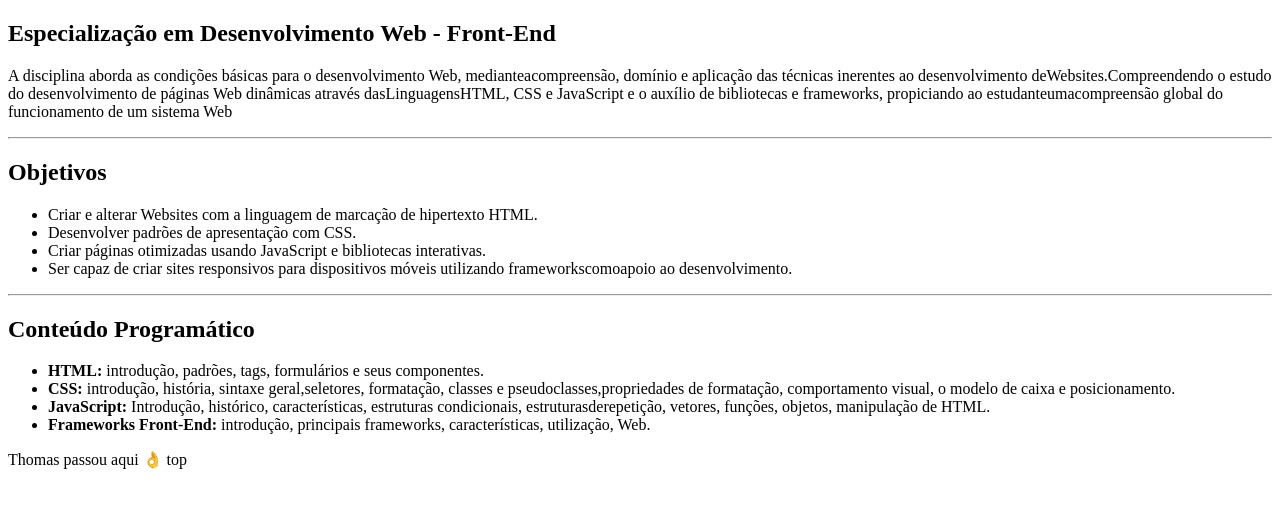
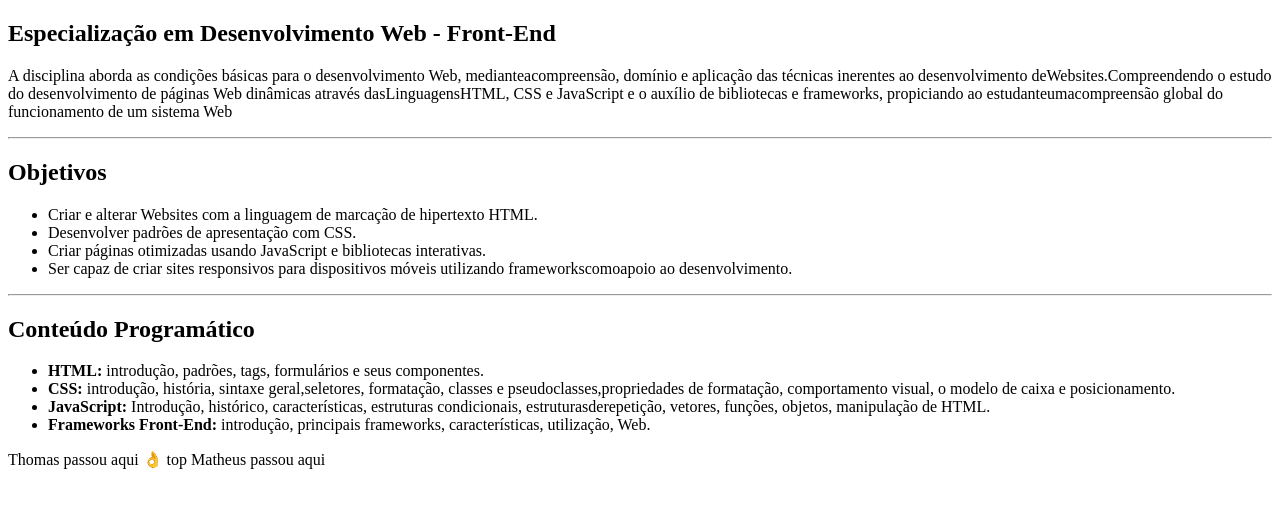
Before and after one commit to dogustavo/website-redes, a plain HTML site: page index.html in a window 1280 px wide. Drawn offline with Linux system fonts and the light colour scheme.

Commit message:
😃 add commit

```diff
--- a/index.html
+++ b/index.html
@@ -49,7 +49,10 @@
         </li>
       </ul>
     </article>
-    <footer><span>Thomas passou aqui 👌 top</span></footer>
+    <footer>
+      <span>Thomas passou aqui 👌 top</span>
+      <span>Matheus passou aqui</span>
+    </footer>
   </main>
 </body>
 
```
